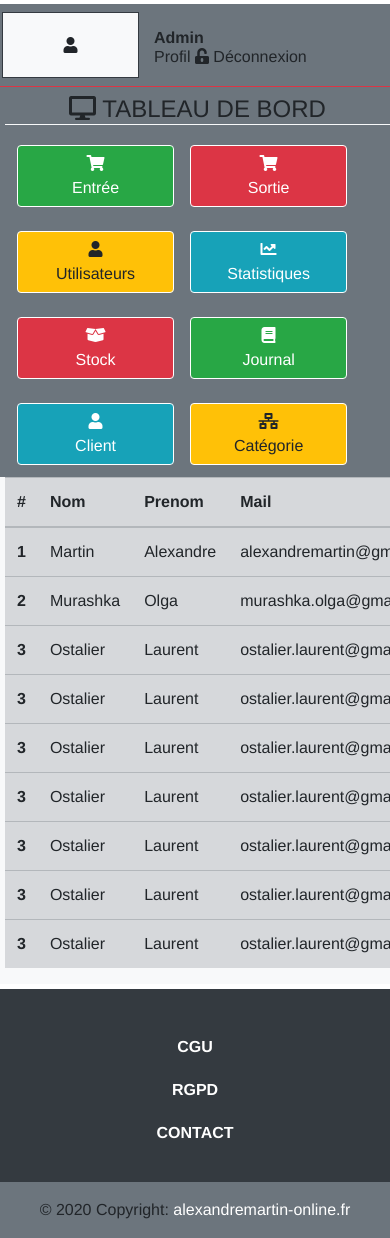
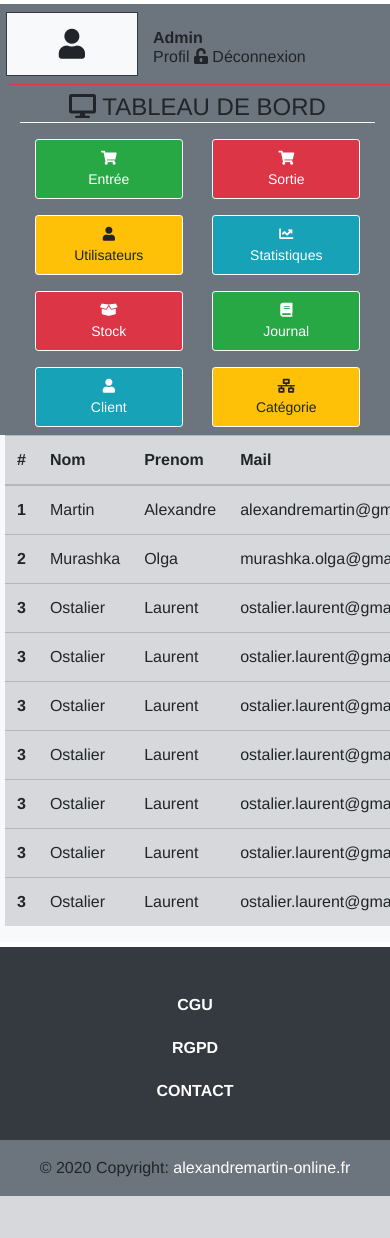
Before and after one commit to gltrunky/gestionStock, a PHP site: template views/main.php in a window 390 px wide; the page is wider, and only the part inside the window is pictured. Shown: the part 56-1294 px from the top of that part. After the commit the page ends 1252 px from the top of that part, so only its background shows below. Run offline with PHP 8.4, Linux system fonts and the light colour scheme; the template is opened without the code that fills it, so the values that code supplies are empty; some libraries are stand-ins or nearby versions.

Commit message:
maj dashboard

```diff
--- a/component/css/style.css
+++ b/component/css/style.css
@@ -83,3 +83,6 @@ footer a {
 .btn {
   border: 1px solid #fff;
 }
+.useri {
+  font-size: 30px;
+}
--- a/views/main.php
+++ b/views/main.php
@@ -1,36 +1,38 @@
 <div class="dashcorp">
     <div class="row">
-        <div class="bg-secondary col-sm-5 col-md-3 col-lg-2 col-xl-2">
+        <div class="bg-secondary col-sm-4 col-md-4 col-lg-3 col-xl-3">
             <!--Tableau de bord-->
-            <div class="row border-danger border-bottom pl-1">
-                <div class="col-4 bg-light mt-2 ml-2 mb-2 text-center border border-dark">
-                    <i class="fas fa-user  p-4"></i>
-                </div>
-                <div class="col-7 pt-4">
-                    <h6><strong>Admin</strong></br> Profil <i class="fas fa-unlock-alt"></i> Déconnexion</h6>
+            <div class="container-fluid border-danger border-bottom pl-1 ml-1">
+                <div class="row">
+                    <div class="col-4 bg-light mt-2 ml-2 mb-2 text-center border border-dark">
+                        <i class="fas fa-user p-3 useri"></i>
+                    </div>
+                    <div class="col-7 pt-4">
+                        <h6><strong>Admin</strong></br> Profil <i class="fas fa-unlock-alt"></i> Déconnexion</h6>
+                    </div>
                 </div>
             </div>
-            <nav class="mr-auto ml-auto">
+            <nav class="container-fluid">
                 <h4 class="mt-2 border-light border-bottom text-center"><i class="fas fa-desktop"></i> TABLEAU DE BORD</h4>
-                <div class="row ml-auto mr-auto p-1">
-                    <a class="btn btn-success col-5 m-2" href="#"><i class="fas fa-shopping-cart"></i></br>Entrée</a>
-                    <a class="btn btn-danger col-5 m-2" href="#"><i class="fas fa-shopping-cart"></i></br>Sortie</a>
+                <div class="row ml-auto mr-auto">
+                    <button class="btn btn-success btn-sm col-5 mt-2 mb-2 ml-auto mr-auto p-2"><i class="fas fa-shopping-cart"></i></br>Entrée</button>
+                    <button class="btn btn-danger btn-sm col-5 mt-2 mb-2 ml-auto mr-auto p-2" href="#"><i class="fas fa-shopping-cart"></i></br>Sortie</button>
                 </div>
-                <div class="row ml-auto mr-auto p-1">
-                    <a class="btn btn-warning col-5 m-2" href="#"><i class="fas fa-user"></i></br>Utilisateurs</a>
-                    <a class="btn btn-info col-5 m-2" href="#"><i class="fas fa-chart-line"></i></br>Statistiques</a>
+                <div class="row ml-auto mr-auto">
+                    <button class="btn btn-warning btn-sm  col-5 mt-2 mb-2 ml-auto mr-auto p-2" href="#"><i class="fas fa-user"></i></br>Utilisateurs</button>
+                    <button class="btn btn-info btn-sm  col-5 mt-2 mb-2 ml-auto mr-auto p-2" href="#"><i class="fas fa-chart-line"></i></br>Statistiques</button>
                 </div>
-                <div class="row ml-auto mr-auto p-1">
-                    <a class="btn btn-danger col-5 m-2" href="#"><i class="fas fa-box-open"></i></br>Stock</a>
-                    <a class="btn btn-success col-5 m-2" href="#"><i class="fas fa-book"></i></br>Journal</a>
+                <div class="row ml-auto mr-auto">
+                    <button class="btn btn-danger btn-sm col-5 mt-2 mb-2 ml-auto mr-auto p-2" href="#"><i class="fas fa-box-open"></i></br>Stock</button>
+                    <button class="btn btn-success btn-sm col-5 mt-2 mb-2 ml-auto mr-auto p-2" href="#"><i class="fas fa-book"></i></br>Journal</button>
                 </div>
-                <div class="row ml-auto mr-auto p-1">
-                    <a class="btn btn-info col-5 m-2" href="#"><i class="fas fa-user"></i></br>Client</a>
-                    <a class="btn btn-warning col-5 m-2" href="#"><i class="fas fa-network-wired"></i></br>Catégorie</a>
+                <div class="row ml-auto mr-auto">
+                    <button class="btn btn-info btn-sm col-5 mt-2 mb-2 ml-auto mr-auto p-2" href="#"><i class="fas fa-user"></i></br>Client</button>
+                    <button class="btn btn-warning btn-sm col-5 mt-2 mb-2 ml-auto mr-auto p-2" href="#"><i class="fas fa-network-wired"></i></br>Catégorie</button>
                 </div>
             </nav>
         </div>
-        <div class="bg-light col-sm-7 col-md-9 col-lg-10 col-xl-10">
+        <div class="bg-light col-sm-8 col-md-8 col-lg-9 col-xl-9">
             <!--CORP-->
             <table class="table table-hover table-secondary container-fluid">
                 <thead>
```
